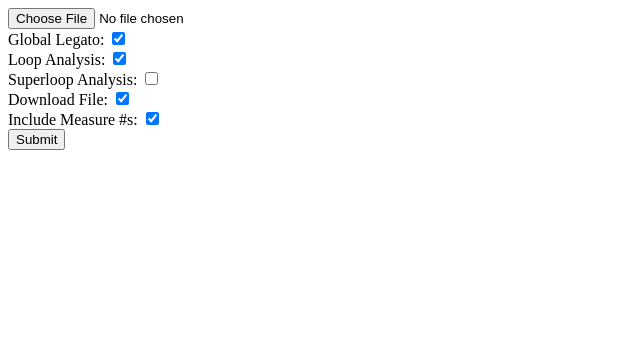
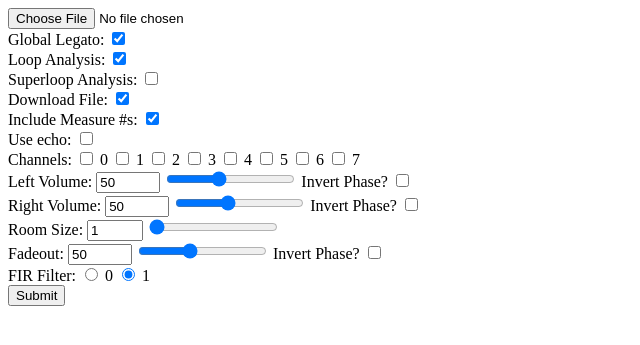
Before and after one commit to com-posers-pit/smw_music, a Python web app: template webserver/templates/upload.html in a window 1280 px wide. Shown: the top 345 px of the page, without its empty margins (0-640 px from the left). Run offline with Jinja, Linux system fonts and the light colour scheme; the template is opened without the code that fills it, so the values that code supplies are empty.

Commit message:
Add echo controls to webserver

```diff
--- a/webserver/templates/upload.html
+++ b/webserver/templates/upload.html
@@ -13,16 +13,84 @@ SPDX-License-Identifier: AGPL-3.0-only
   <body>
     <form action="mml_uploader" method="POST" enctype="multipart/form-data">
       <input type="file" name="file" /><br />
-      Global Legato: <input type="checkbox" checked="1"
-                                            name="global_legato"><br />
-      Loop Analysis: <input type="checkbox" checked="1"
-                                            name="loop_analysis"><br />
-      Superloop Analysis: <input type="checkbox"
-                                            name="superloop_analysis"><br />
-      Download File: <input type="checkbox" checked="1"
-                                            name="download_file"><br />
-      Include Measure #s: <input type="checkbox" checked="1"
-                                            name="measure_numbers"><br />
+      <div>
+        Global Legato:
+        <input type="checkbox" checked="1" name="global_legato"><br />
+
+        Loop Analysis:
+        <input type="checkbox" checked="1" name="loop_analysis"><br />
+
+        Superloop Analysis:
+        <input type="checkbox" name="superloop_analysis"><br />
+
+        Download File:
+        <input type="checkbox" checked="1" name="download_file"><br />
+
+        Include Measure #s:
+        <input type="checkbox" checked="1" name="measure_numbers"><br />
+      </div>
+
+      <div>
+        Use echo: <input type="checkbox" name="echo_enabled"><br />
+
+        <div>
+          Channels:
+          <input type="checkbox" id="echo_ch0" name="echo_ch0">
+          <label for="echo_ch0">0</label>
+          <input type="checkbox" id="echo_ch1" name="echo_ch1">
+          <label for="echo_ch1">1</label>
+          <input type="checkbox" id="echo_ch2" name="echo_ch2">
+          <label for="echo_ch0">2</label>
+          <input type="checkbox" id="echo_ch3" name="echo_ch3">
+          <label for="echo_ch1">3</label>
+          <input type="checkbox" id="echo_ch4" name="echo_ch4">
+          <label for="echo_ch0">4</label>
+          <input type="checkbox" id="echo_ch5" name="echo_ch5">
+          <label for="echo_ch1">5</label>
+          <input type="checkbox" id="echo_ch6" name="echo_ch6">
+          <label for="echo_ch0">6</label>
+          <input type="checkbox" id="echo_ch7" name="echo_ch7">
+          <label for="echo_ch1">7</label>
+        </div>
+        <div>
+          Left Volume:
+          <input type="number" min="0" max="127" value="50" name="echo_lvol" onchange="this.nextElementSibling.value=this.value">
+          <input type="range" min="0" max="127" value="50" class="slider" onchange="this.previousElementSibling.value=this.value">
+
+          Invert Phase?
+          <input type="checkbox" name="echo_lvol_inv"> <br />
+        </div>
+
+        <div>
+          Right Volume:
+          <input type="number" min="0" max="127" value="50" name="echo_rvol" onchange="this.nextElementSibling.value=this.value">
+          <input type="range" min="0" max="127" value="50" class="slider" onchange="this.previousElementSibling.value=this.value">
+
+          Invert Phase?
+          <input type="checkbox" name="echo_rvol_inv"> <br />
+        </div>
+
+        <div>
+          Room Size:
+          <input type="number" min="1" max="10" value="1" name="echo_delay" onchange="this.nextElementSibling.value=this.value">
+          <input type="range" min="1" max="10" value="1" class="slider" onchange="this.previousElementSibling.value=this.value">
+        </div>
+
+        <div>
+          Fadeout:
+          <input type="number" min="0" max="127" value="50" name="echo_reverb" onchange="this.nextElementSibling.value=this.value">
+          <input type="range" min="0" max="127" value="50" class="slider" onchange="this.previousElementSibling.value=this.value">
+          Invert Phase? <input type="checkbox" name="echo_rev_inv"> <br />
+        </div>
+
+        FIR Filter:
+        <input type="radio" id="echo_filter0" name="echo_filter" value="0">
+        <label for="echo_filter0">0</label>
+        <input type="radio" id="echo_filter1" name="echo_filter" value="1" checked="1">
+        <label for="echo_filter1">1</label>
+        <br />
+      </div>
+
       <input type="submit"/>
     </form>
   </body>
```
Also changed, not shown: 1 other file.
